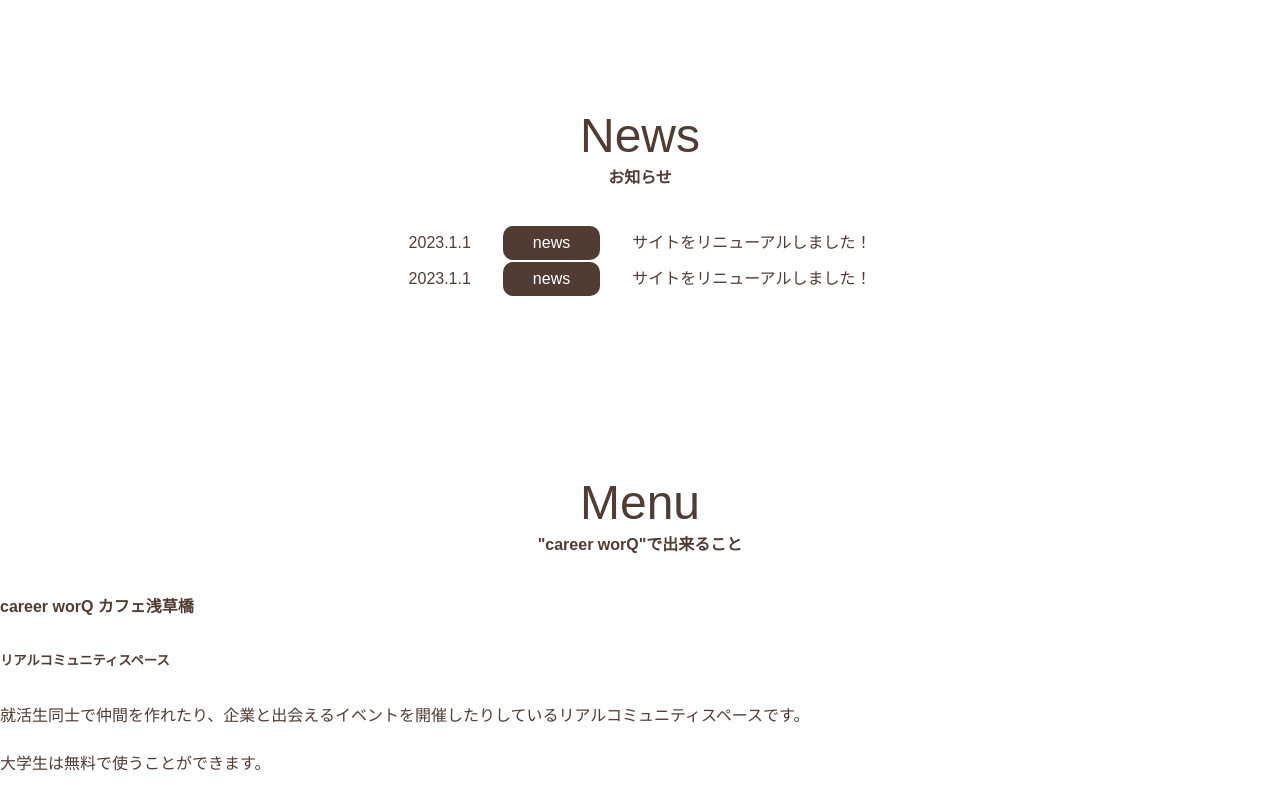
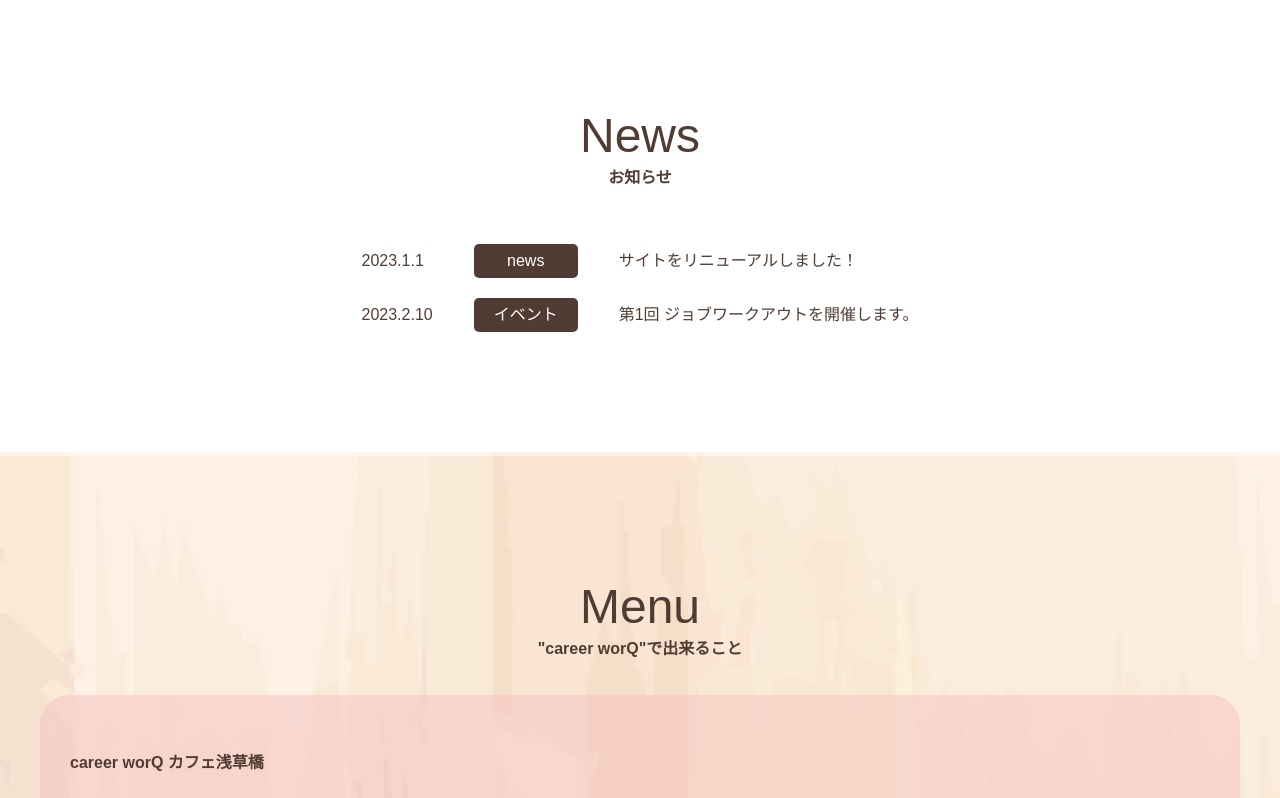
Before and after one commit to yokkepp/career-worq-cafe-2023, a plain HTML site: page index.html in a window 1280 px wide. Shown: the part 1500-2298 px from the top of the page. Drawn offline with nearby package versions, Linux system fonts and the light colour scheme.

Commit message:
create news section

```diff
--- a/index.html
+++ b/index.html
@@ -45,22 +45,25 @@
         </div>
     </section>
     <section class="news">
+        <div class="inner">
             <h2>News</h2>
             <h3>お知らせ</h3>
-        <table class="table">
-            <tr>
-                <td class="date">2023.1.1</td>
-                <td class="category">news</td>
-                <td class="description">サイトをリニューアルしました！</td>
+            <table class="news__list-group">
+                <tr class="news__list">
+                    <td class="news__list__date">2023.1.1</td>
+                    <td class="news__list__category">news</td>
+                    <td class="news__list__description">サイトをリニューアルしました！</td>
                 </tr>
-            <tr>
-                <td class="date">2023.1.1</td>
-                <td class="category">news</td>
-                <td class="description">サイトをリニューアルしました！</td>
+                <tr class="news__list">
+                    <td class="news__list__date">2023.2.10</td>
+                    <td class="news__list__category">イベント</td>
+                    <td class="news__list__description">第1回 ジョブワークアウトを開催します。</td>
                 </tr>
             </table>
+        </div>
     </section>
     <section class="menu">
+        <div class="inner">
             <h2>Menu</h2>
             <h3>"career worQ"で出来ること</h3>
             <article class="menu-item">
@@ -79,12 +82,14 @@
                     </div>
                 </div>
                 <div class="menu-item__image">
-                <img src="/images/coffee-cup-asakusabashi.png" alt="">
+                    <img src="/images/coffee-cup-asakusabashi.png" alt="career worQ カフェ浅草橋">
+                </div>
         </div>
         </article>
     </section>
     <section class="events"></section>
     <section class="access"></section>
     <footer></footer>
+    <script src="https://code.jquery.com/jquery-3.6.3.min.js" integrity="sha256-pvPw+upLPUjgMXY0G+8O0xUf+/Im1MZjXxxgOcBQBXU=" crossorigin="anonymous"></script>
 </body>
 </html>
--- a/styles/_menu.scss
+++ b/styles/_menu.scss
@@ -0,0 +1,9 @@
+.menu {
+    background-image: url(/images/bg-wood.png);
+
+    .menu-item {
+        background-color: rgba($color: #F8C2C2, $alpha: .5);
+        padding: 30px;
+        border-radius: 30px;
+    }
+}
--- a/styles/_news.scss
+++ b/styles/_news.scss
@@ -1,13 +1,14 @@
-.table {
-    margin-left: auto;
-    margin-right: auto;
-    td {
-        padding-left: 30px;
-        padding-right: 30px;
+.news {
+    &__list-group{
+        margin-left: auto;
+        margin-right: auto;
+        border-spacing: 40px 20px;
     }
-    .category {
+    &__list__category {
+        text-align: center;
         background-color: $main-color;
         color: white;
-        border-radius: 10px;
+        padding: 0 20px;
+        border-radius: 5px;
     }
 }
--- a/styles/styles.scss
+++ b/styles/styles.scss
@@ -32,10 +32,8 @@ h1, h2 {
 }
 
 section {
-    padding-top: 150px;
-}
-
-section {
+    padding-top: 100px;
+    padding-bottom: 100px;
     h2 {
         font-size: 3rem;
     }
```
Also changed, not shown: js/index.js (added), styles/css/styles.css, 1 other file. Lines whose indentation alone changed are shown as unchanged.
